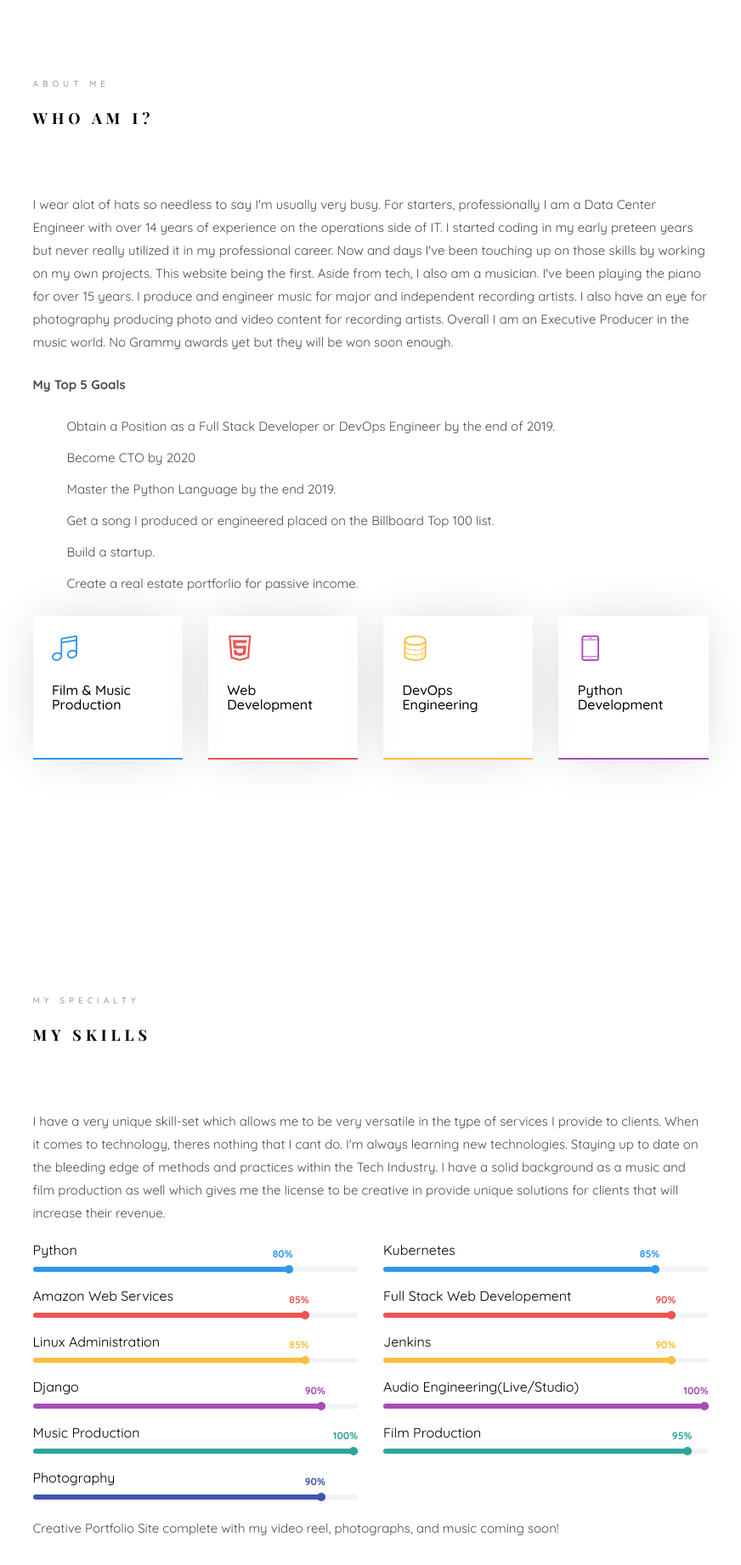
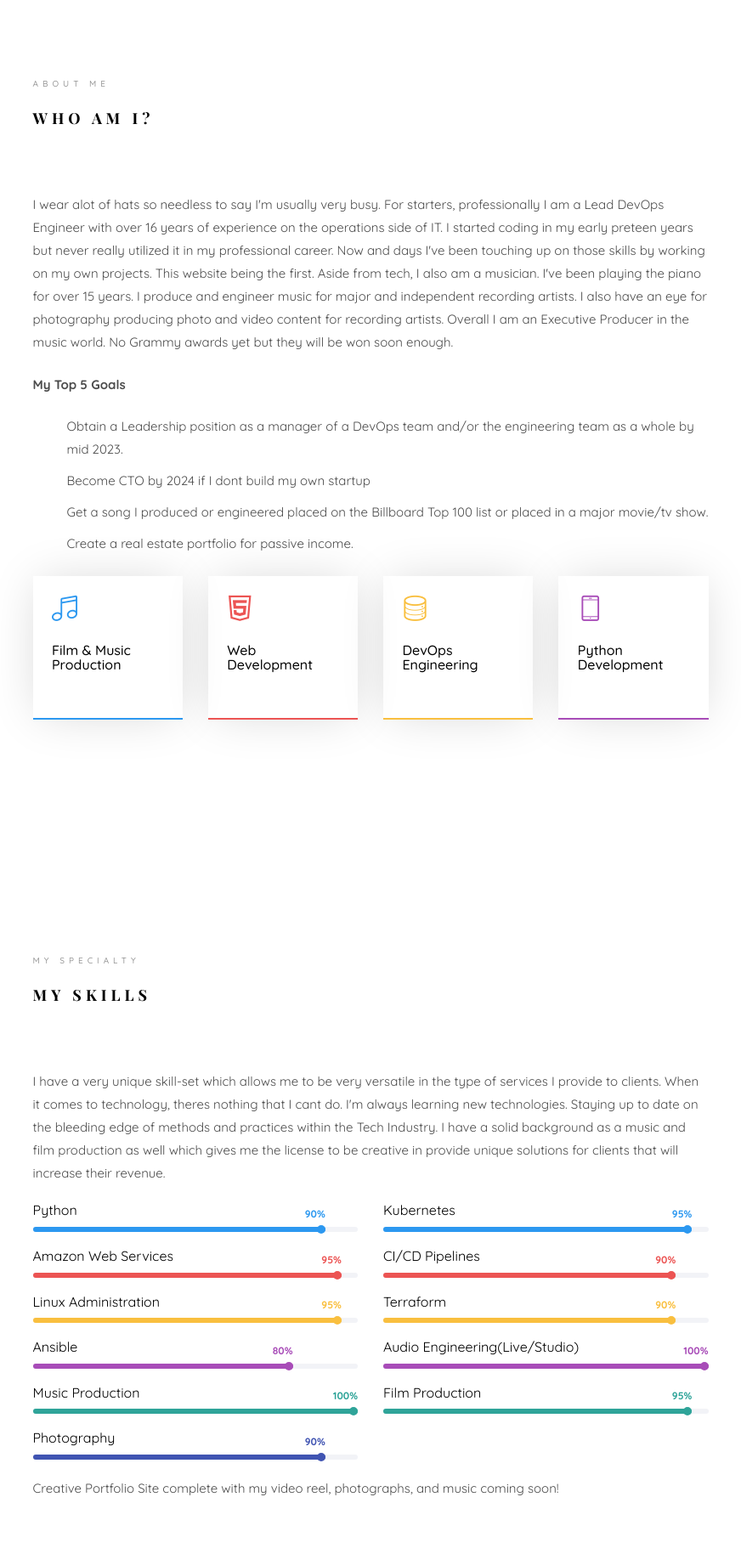
Before and after one commit to Austin33/mywebsite, a Django app: page / in a window 1280 px wide. Shown: the part 920-2762 px from the top of the page at 85% size, without its empty margins (354-1226 px from the left). Run offline with Django 3.2, Linux system fonts and the light colour scheme; some libraries are stand-ins or nearby versions; some web fonts are replaced.

Commit message:
Updated Django version from 2.7 to 4.0
Fixed syntax errors with deprecated code from the old version of Django

Updated website content to show recent accomplishments and jobs held since I last updated the website.

Removed the secret key from code and hid it in an environment variable.

```diff
--- a/groundzero/templates/index.html
+++ b/groundzero/templates/index.html
@@ -1,4 +1,4 @@
-{% load staticfiles %}
+{% load static %}
 
 <!DOCTYPE HTML>
 <html>
@@ -78,8 +78,8 @@
 
 			<div class="colorlib-footer">
 				<ul>
-					<li><a href="https://twitter.com/TinoBrown33"><i class="icon-twitter2"></i></a></li>
-					<li><a href="https://www.instagram.com/mixedbyatx/"><i class="icon-instagram"></i></a></li>
+					<li><a href="https://twitter.com/cre8iveintel"><i class="icon-twitter2"></i></a></li>
+					<li><a href="https://www.instagram.com/m1xedbyatx/"><i class="icon-instagram"></i></a></li>
 					<li><a href="https://www.linkedin.com/in/austinlynum/"><i class="icon-linkedin2"></i></a></li>
 					<li><a href="https://github.com/Austin33"><i class="icon-github"></i></a></li>
 				</ul>
@@ -97,7 +97,6 @@
 					   			<div class="col-md-6 col-md-offset-3 col-md-pull-3 col-sm-12 col-xs-12 js-fullheight slider-text">
 					   				<div class="slider-text-inner js-fullheight">
 					   					<div class="desc">
-						   					<h1>Hi! <br>I'm Austin</h1>
 											</div>
 					   				</div>
 					   			</div>
@@ -111,7 +110,6 @@
 					   			<div class="col-md-6 col-md-offset-3 col-md-pull-3 col-sm-12 col-xs-12 js-fullheight slider-text">
 					   				<div class="slider-text-inner">
 					   					<div class="desc">
-						   					<h1>I Create Things.</h1>
 											</div>
 					   				</div>
 					   			</div>
@@ -130,14 +128,12 @@
 									<div class="about-desc">
 										<span class="heading-meta">About Me</span>
 										<h2 class="colorlib-heading">Who Am I?</h2>
-										<p>I wear alot of hats so needless to say I'm usually very busy. For starters, professionally I am a Data Center Engineer with over 14 years of experience on the operations side of IT. I started coding in my early preteen years but never really utilized it in my professional career. Now and days I've been touching up on those skills by working on my own projects. This website being the first. Aside from tech, I also am a musician. I've been playing the piano for over 15 years. I produce and engineer music for major and independent recording artists. I also have an eye for photography producing photo and video content for recording artists. Overall I am an Executive Producer in the music world. No Grammy awards yet but they will be won soon enough.</p>
+										<p>I wear alot of hats so needless to say I'm usually very busy. For starters, professionally I am a Lead DevOps Engineer with over 16 years of experience on the operations side of IT. I started coding in my early preteen years but never really utilized it in my professional career. Now and days I've been touching up on those skills by working on my own projects. This website being the first. Aside from tech, I also am a musician. I've been playing the piano for over 15 years. I produce and engineer music for major and independent recording artists. I also have an eye for photography producing photo and video content for recording artists. Overall I am an Executive Producer in the music world. No Grammy awards yet but they will be won soon enough.</p>
 										<p><strong>My Top 5 Goals</strong></p>
-										<ul>Obtain a Position as a Full Stack Developer or DevOps Engineer by the end of 2019.</ul>
-										<ul>Become CTO by 2020</ul>
-										<ul>Master the Python Language by the end 2019.</ul>
-										<ul>Get a song I produced or engineered placed on the Billboard Top 100 list.</ul>
-										<ul>Build a startup.</ul>
-										<ul>Create a real estate portforlio for passive income.</ul>
+										<ul>Obtain a Leadership position as a manager of a DevOps team and/or the engineering team as a whole by mid 2023.</ul>
+										<ul>Become CTO by 2024 if I dont build my own startup</ul>
+										<ul>Get a song I produced or engineered placed on the Billboard Top 100 list or placed in a major movie/tv show.</ul>
+										<ul>Create a real estate portfolio for passive income.</ul>
 									</div>
 								</div>
 							</div>
@@ -187,9 +183,9 @@
 							<div class="progress-wrap">
 								<h3>Python</h3>
 								<div class="progress">
-								 	<div class="progress-bar color-1" role="progressbar" aria-valuenow="80"
-								  	aria-valuemin="0" aria-valuemax="100" style="width:80%">
-								    <span>80%</span>
+								 	<div class="progress-bar color-1" role="progressbar" aria-valuenow="90"
+								  	aria-valuemin="0" aria-valuemax="100" style="width:90%">
+								    <span>90%</span>
 								  	</div>
 								</div>
 							</div>
@@ -198,9 +194,9 @@
 							<div class="progress-wrap">
 								<h3>Kubernetes</h3>
 								<div class="progress">
-								 	<div class="progress-bar color-1" role="progressbar" aria-valuenow="80"
-								  	aria-valuemin="0" aria-valuemax="100" style="width:85%">
-								    <span>85%</span>
+								 	<div class="progress-bar color-1" role="progressbar" aria-valuenow="95"
+								  	aria-valuemin="0" aria-valuemax="100" style="width:95%">
+								    <span>95%</span>
 								  	</div>
 								</div>
 							</div>
@@ -209,16 +205,16 @@
 							<div class="progress-wrap">
 								<h3>Amazon Web Services</h3>
 								<div class="progress">
-								 	<div class="progress-bar color-2" role="progressbar" aria-valuenow="85"
-								  	aria-valuemin="0" aria-valuemax="100" style="width:85%">
-								    <span>85%</span>
+								 	<div class="progress-bar color-2" role="progressbar" aria-valuenow="95"
+								  	aria-valuemin="0" aria-valuemax="100" style="width:95%">
+								    <span>95%</span>
 								  	</div>
 								</div>
 							</div>
 						</div>
 						<div class="col-md-6 animate-box" data-animate-effect="fadeInRight">
 							<div class="progress-wrap">
-								<h3>Full Stack Web Developement</h3>
+								<h3>CI/CD Pipelines</h3>
 								<div class="progress">
 								 	<div class="progress-bar color-2" role="progressbar" aria-valuenow="85"
 								  	aria-valuemin="0" aria-valuemax="100" style="width:90%">
@@ -231,18 +227,18 @@
 							<div class="progress-wrap">
 								<h3>Linux Administration</h3>
 								<div class="progress">
-								 	<div class="progress-bar color-3" role="progressbar" aria-valuenow="85"
-								  	aria-valuemin="0" aria-valuemax="100" style="width:85%">
-								    <span>85%</span>
+								 	<div class="progress-bar color-3" role="progressbar" aria-valuenow="95"
+								  	aria-valuemin="0" aria-valuemax="100" style="width:95%">
+								    <span>95%</span>
 								  	</div>
 								</div>
 							</div>
 						</div>
 						<div class="col-md-6 animate-box" data-animate-effect="fadeInLeft">
 							<div class="progress-wrap">
-								<h3>Jenkins</h3>
+								<h3>Terraform</h3>
 								<div class="progress">
-								 	<div class="progress-bar color-3" role="progressbar" aria-valuenow="85"
+								 	<div class="progress-bar color-3" role="progressbar" aria-valuenow="90"
 								  	aria-valuemin="0" aria-valuemax="100" style="width:90%">
 								    <span>90%</span>
 								  	</div>
@@ -251,11 +247,11 @@
 						</div>
 						<div class="col-md-6 animate-box" data-animate-effect="fadeInRight">
 							<div class="progress-wrap">
-								<h3>Django</h3>
+								<h3>Ansible</h3>
 								<div class="progress">
-								 	<div class="progress-bar color-4" role="progressbar" aria-valuenow="75"
-								  	aria-valuemin="0" aria-valuemax="100" style="width:90%">
-								    <span>90%</span>
+								 	<div class="progress-bar color-4" role="progressbar" aria-valuenow="80"
+								  	aria-valuemin="0" aria-valuemax="100" style="width:80%">
+								    <span>80%</span>
 								  	</div>
 								</div>
 							</div>
@@ -334,7 +330,7 @@
 										      			<p> 2001-2004 </p>
 										      		</div>
 										      		<div class="col-md-6">
-										      			<p>Computer Science<br>Gadsden State Community College</p>
+										      			<p>Computer Science<br>Calhoun Community College</p>
 										      		</div>
 										      	</div>
 									         </div>
@@ -398,6 +394,76 @@
 					<div class="row">
 						<div class="col-md-12">
 				         <div class="timeline-centered">
+							  <article class="timeline-entry animate-box" data-animate-effect="fadeInLeft">
+					            <div class="timeline-entry-inner">
+
+					               <div class="timeline-icon color-1">
+					                  <i class="icon-pen2"></i>
+					               </div>
+
+					               <div class="timeline-label">
+					                  <h2><a href="#">DevOps Consultant @ Diag Partners</a> <span>2021-Present</span></h2>
+					                  <p><ul>
+									   <li>Provide DevOps consulting services for startups like Airtank and others.</li>
+									   <li>Designing solutions for CI/CD Pipelines and resolving other infrastructure issues.</li>
+								   </ul></p>
+					               </div>
+					            </div>
+					         </article>
+
+							 <article class="timeline-entry animate-box" data-animate-effect="fadeInLeft">
+					            <div class="timeline-entry-inner">
+
+					               <div class="timeline-icon color-1">
+					                  <i class="icon-pen2"></i>
+					               </div>
+
+					               <div class="timeline-label">
+					                  <h2><a href="#">Technical Support Engineer @ GTT Communications, Inc.</a> <span>2021-Present</span></h2>
+					                  <p><ul>
+									   <li>I work as a Tier 2 Support Engineer for our Managed Secure Services clients.</li>
+									   <li>We take in request for changes from customers as well as incident tickets and resolve the issue per the SLA with each client.</li>
+								   </ul></p>
+					               </div>
+					            </div>
+					         </article>
+
+							 <article class="timeline-entry animate-box" data-animate-effect="fadeInLeft">
+					            <div class="timeline-entry-inner">
+
+					               <div class="timeline-icon color-1">
+					                  <i class="icon-pen2"></i>
+					               </div>
+
+					               <div class="timeline-label">
+					                  <h2><a href="#">Lead DevOps Engineer @ Senseye, Inc.</a> <span>2019-2021</span></h2>
+					                  <p><ul>
+									   <li>I oversaw the Systems Engineering team which are responsible for the development and deployment of our software/API infrastructure solutions.</li>
+									   <li>We provisioned development and production infrastructure (cloud and on-prem) for our family of software products using AWS as our main cloud services provider as well as other colocation providers that we have strategic partnerships with.</li>
+									   <li>Deploy automated updates to production using our solid CI/CD pipeline.</li>
+									   <li>Worked with the Product Engineering team to develop our final customer facing products.</li>
+									   <li>I also oversaw our IT inventory/asset tracking as well as maintaining our monthly IT budget.</li>
+								   </ul></p>
+					               </div>
+					            </div>
+					         </article>
+
+							 <article class="timeline-entry animate-box" data-animate-effect="fadeInLeft">
+					            <div class="timeline-entry-inner">
+
+					               <div class="timeline-icon color-1">
+					                  <i class="icon-pen2"></i>
+					               </div>
+
+					               <div class="timeline-label">
+					                  <h2><a href="#">Associate Support Analyst @ Abrigo</a> <span>2019-2019</span></h2>
+					                  <p><ul>
+									   <li>Basic teir one over the phone support for Abrigo's FinTech software products.</li>
+								   </ul></p>
+					               </div>
+					            </div>
+					         </article>
+
 					         <article class="timeline-entry animate-box" data-animate-effect="fadeInLeft">
 					            <div class="timeline-entry-inner">
 
@@ -406,7 +472,7 @@
 					               </div>
 
 					               <div class="timeline-label">
-					                  <h2><a href="#">Data Center Technician @ Snapfish</a> <span>2018-Present</span></h2>
+					                  <h2><a href="#">Data Center Technician @ Snapfish</a> <span>2018-2019</span></h2>
 					                  <p><ul>
 									   <li>Worked with a team on a large data center decommission project.</li>
 									   <li>Deployed new systems in a new data center facility that will be put into full production 1st Quater 2019.</li>
--- a/groundzero/urls.py
+++ b/groundzero/urls.py
@@ -1,7 +1,7 @@
-from django.conf.urls import url
+from django.urls import path
 from groundzero import views
 
 
 urlpatterns = [
-    url(r'^$', views.HomePageView.as_view()),
+    path(r'', views.HomePageView.as_view()),
 ]
--- a/groundzero/views.py
+++ b/groundzero/views.py
@@ -1,5 +1,6 @@
 from django.shortcuts import render
 from django.views.generic import TemplateView
+
 
 # Create your views here.
 class HomePageView(TemplateView):
--- a/mywebsite/urls.py
+++ b/mywebsite/urls.py
@@ -14,11 +14,10 @@ Including another URLconf
     2. Add a URL to urlpatterns:  path('blog/', include('blog.urls'))
 """
 
-from django.conf.urls import url, include
+from django.urls import path, include
 from django.contrib import admin
-from django.conf.urls.static import static
 
 urlpatterns = [
-    url(r'^admin/', admin.site.urls),
-    url(r'^', include('groundzero.urls')),
+    path(r'admin/', admin.site.urls),
+    path(r'', include('groundzero.urls')),
 ]
--- a/requirements.txt
+++ b/requirements.txt
@@ -9,4 +9,5 @@
 # groundzero/views.py: 1,2
 # mywebsite/urls.py: 17,18,19
 # mywebsite/wsgi.py: 12
-django == 2.1.7
+django == 4.0.1
+python-dotenv~=0.19.2
```
Also changed, not shown: mywebsite/settings.py (+12 -7 lines), README.md, db.sqlite3, 2 other files.
